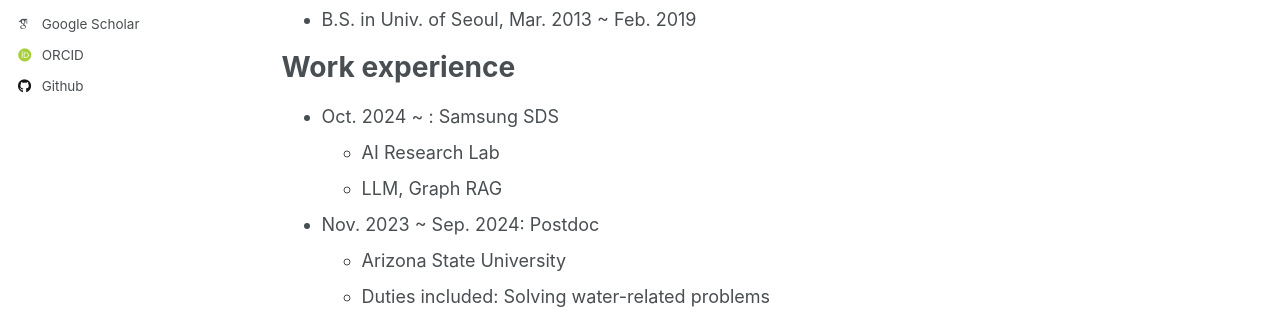
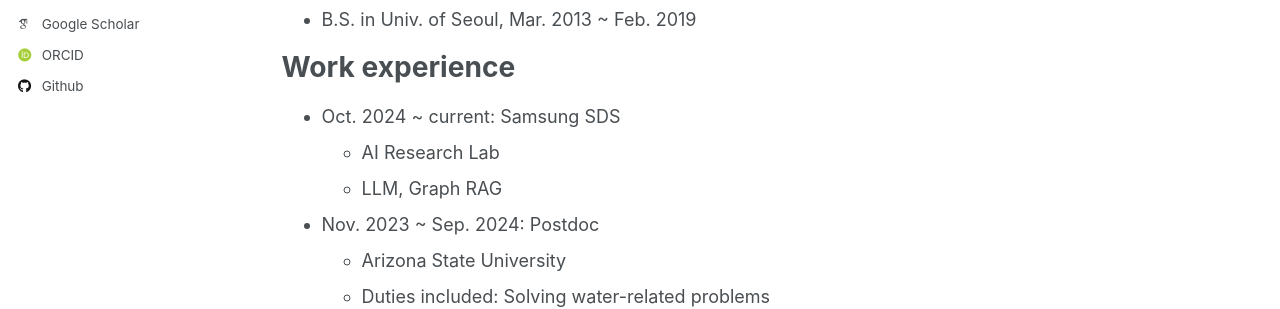
Before and after one commit to ChoiYoonHyuk/ChoiYoonHyuk.github.io, a Jekyll site: the page built from _pages/about.md, in a window 1280 px wide and 1322 px high. Shown: the part 415-724 px from the top of the window. Built offline with Jekyll 4.4.1, drawn with Linux system fonts in a browser that asks for light colours; some web fonts are replaced.

Commit message:
Update about.md

```diff
--- a/_pages/about.md
+++ b/_pages/about.md
@@ -17,7 +17,7 @@
 
 Work experience
 ======
-* Oct. 2024 ~ : Samsung SDS
+* Oct. 2024 ~ current: Samsung SDS
   * AI Research Lab
   * LLM, Graph RAG
 
```
